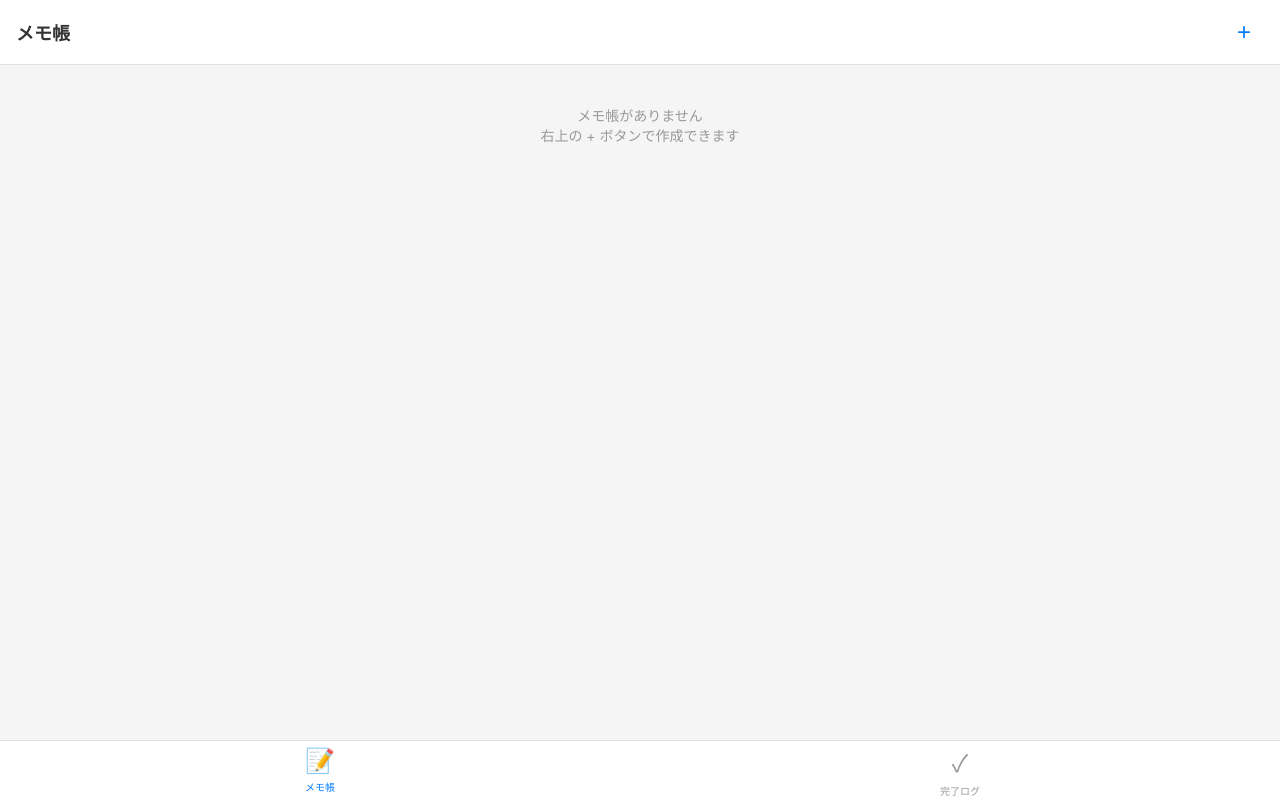
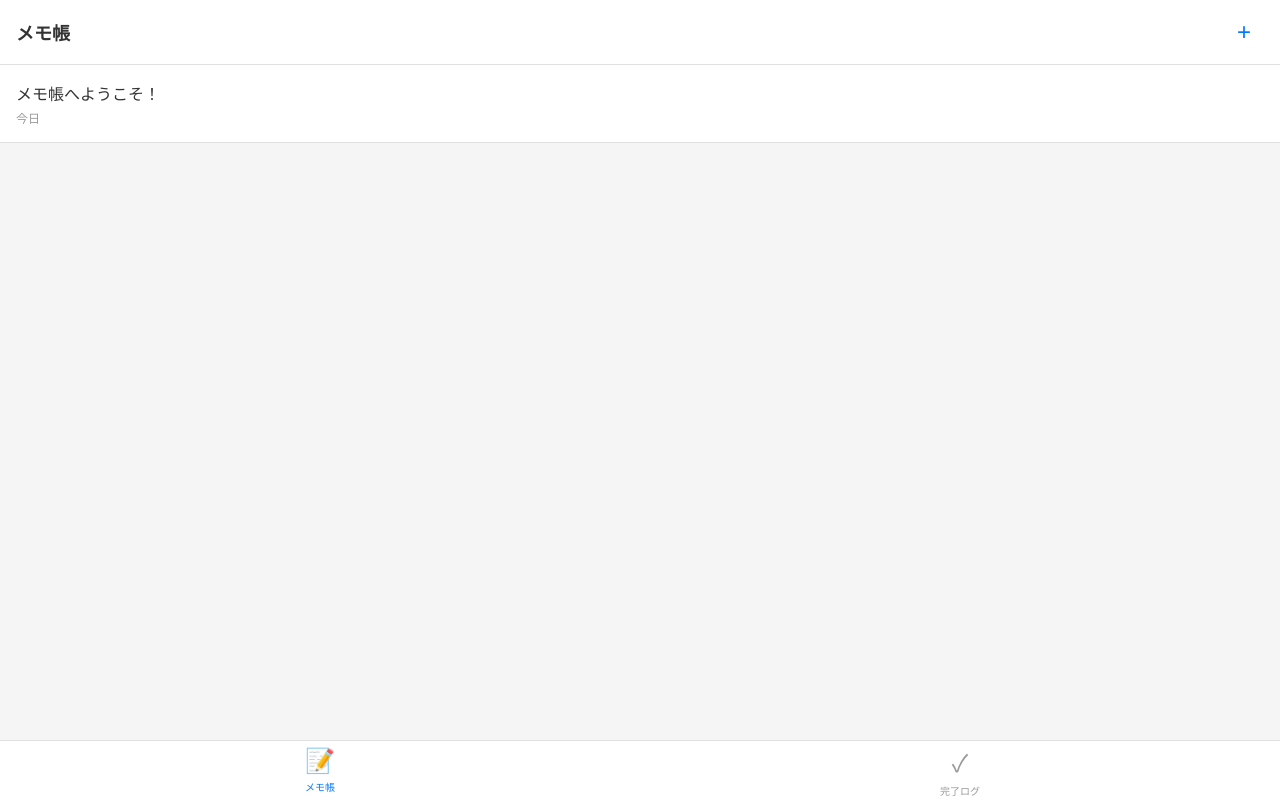
Before and after one commit to negypon/memoApp, a plain HTML site: page index.html in a window 1280 px wide. Drawn offline with Linux system fonts and the light colour scheme.

Commit message:
Add files via upload

```diff
--- a/index.html
+++ b/index.html
@@ -66,7 +66,7 @@
                 <button id="btn-export-close" class="btn-close">×</button>
             </div>
             <div class="export-info">
-                完了ログをエクスポートします
+                完了ログをエクスポートします。
             </div>
             <div class="export-options">
                 <button id="btn-export-text" class="btn-secondary">テキスト形式でコピー</button>
--- a/storage.js
+++ b/storage.js
@@ -9,12 +9,49 @@ class Storage {
     }
 
     /**
-     * 初期データ構造
+     * 初期データ構造（デフォルトメモ帳付き）
      */
     getInitialData() {
+        const now = new Date().toISOString();
+
+        // デフォルトの使い方メモ帳
+        const welcomeNotebook = {
+            id: this.generateId(),
+            content: `メモ帳へようこそ！
+
+-- 基本的な使い方
+メモを自由に書いてください
+タスクにしたい行の左側（ガター）をタップすると ▶ マークが付きます
+もう一度タップすると ✓ マーク（完了）になります
+右上の ✓ ボタンで完了タスクをログに移動できます
+
+-- カテゴリ機能（任意）
+カテゴリ タスクの内容
+→ 完了ログには「カテゴリ - タスクの内容」と記録されます
+
+-- ブロックの分割
+空行を入れると別のタスクとして分かれます
+
+タスク1の内容
+詳細説明
+
+タスク2の内容
+
+-- 管理対象外
+「--」で始まる行は管理対象外です
+区切りやメモとして使えます
+
+-- このメモについて
+このメモ帳は削除してOKです
+左にスワイプで削除できます`,
+            created_at: now,
+            updated_at: now,
+            order: 0
+        };
+
         return {
             version: this.VERSION,
-            notebooks: [],
+            notebooks: [welcomeNotebook],
             logs: []
         };
     }
```
